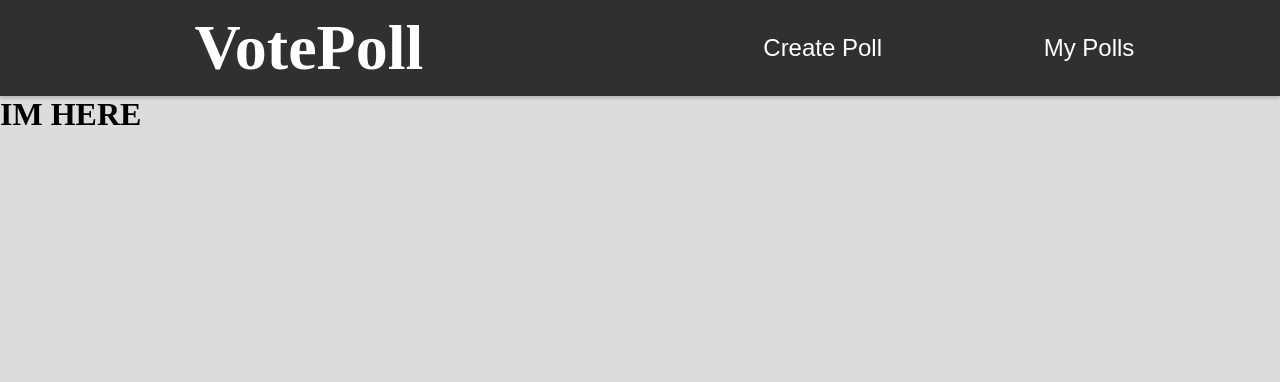
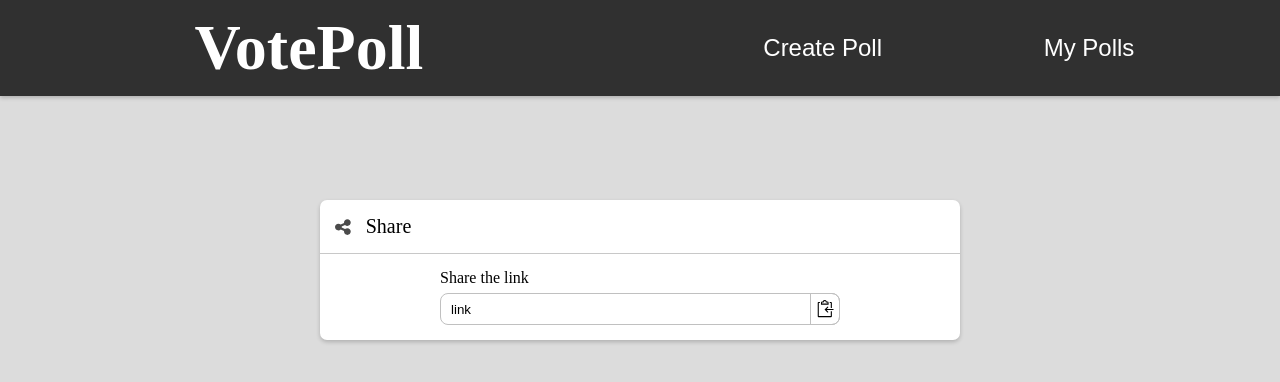
Before and after one commit to Akat21/VotePoll, a React (Create React App) app in the folder front/: page /1 in a window 1280 px wide. Shown: the top 382 px of the page. Built offline with nearby package versions, Linux system fonts and the light colour scheme; no server answers.

Commit message:
poll page

```diff
--- a/front/package.json
+++ b/front/package.json
@@ -13,13 +13,17 @@
     "@types/jest": "^27.5.2",
     "@types/node": "^16.18.38",
     "@types/react": "^18.2.15",
+    "@types/react-copy-to-clipboard": "^5.0.4",
     "@types/react-dom": "^18.2.7",
+    "@types/react-tooltip": "^4.2.4",
     "axios": "^1.4.0",
     "dotenv": "^16.3.1",
     "react": "^18.2.0",
+    "react-copy-to-clipboard": "^5.1.0",
     "react-dom": "^18.2.0",
     "react-router-dom": "^6.14.2",
     "react-scripts": "5.0.1",
+    "react-tooltip": "^5.19.0",
     "typescript": "^4.9.5",
     "web-vitals": "^2.1.4"
   },
--- a/front/src/createPool/MainForm.tsx
+++ b/front/src/createPool/MainForm.tsx
@@ -27,7 +27,7 @@ const MainForm: React.FC = () =>{
 
     const postData: () => Promise<void> = async () =>{
         try{
-            const response: MongoDBResponse = await VotePollAPI.post('', {question: "question", answers: ["1", "2"]})
+            const response: MongoDBResponse = await VotePollAPI.post('', {question: question, answers: answers})
             navigate(`/${response.insertedId}`);
         } catch(err) {
             console.log(err)
--- /dev/null
+++ b/front/src/pool/MainForm.tsx
@@ -0,0 +1,41 @@
+import React from 'react'
+
+interface MainFormProps{
+    question: string
+    answers: string[]
+}
+
+const MainForm: React.FC<MainFormProps> = ({question, answers}) =>{
+    const [answer, setAnswer] = React.useState<string | undefined>()
+
+    const onSubmitHandle = () =>{
+        console.log(answer)
+    }
+
+    const onOptionChangeHandle = (value: string) =>{
+        setAnswer(value)
+    }
+
+    const Answers = answers.map((item, idx)=>{
+        return (
+            <label key={idx}>
+                <input type="radio" name="answer" id="answer-checkbox" value={item}
+                       checked={answer === item} onChange={(e)=>onOptionChangeHandle(e.target.value)}/>
+                <p>{item}</p>
+            </label>
+        )
+    })
+
+    return(
+        <div className="pool-answers-main-form-container">
+            <h1>{question}</h1>
+            <form className="pool-answers-main-form">
+                <h2>Make a choice:</h2>
+                {Answers}
+                <button type="button" onClick={onSubmitHandle} className="submit-vote-btn">Vote</button>
+            </form>
+        </div>
+    )
+}
+
+export default MainForm
--- a/front/src/pool/Pool.tsx
+++ b/front/src/pool/Pool.tsx
@@ -1,8 +1,34 @@
 import React from "react";
+import { useLocation } from "react-router-dom"
+import MainForm from "./MainForm";
+import ShareForm from "./ShareForm";
+import VotePollAPI from "../api/VotePollAPI";
+import { Poll } from "../../types/customTypes";
+import './poll.css'
 
 const Pool: React.FC = () =>{
+    const location = useLocation()
+    const [pollData, setPollData] = React.useState<Poll | undefined>()
+
+    React.useEffect(()=>{
+        const getData: () => Promise<void> = async () =>{
+            try{
+                const response: Poll = await VotePollAPI.get(`/${location.pathname.substring(1)}`)
+                setPollData({question: response.question, answers: response.answers})
+            } catch(err) {
+                console.log(err)
+            }
+        }
+        getData()
+    }, [])
+
+
+
     return(
-        <h1>{"IM HERE"}</h1>
+        <div className="poll-creator-main-container">
+            {pollData && <MainForm question={pollData.question} answers={pollData.answers}/>}
+            <ShareForm link={"link"}/>
+        </div>
     )
 }
 
--- /dev/null
+++ b/front/src/pool/ShareForm.tsx
@@ -0,0 +1,28 @@
+import React from 'react'
+import { FontAwesomeIcon } from '@fortawesome/react-fontawesome'
+import { faShareAlt } from '@fortawesome/free-solid-svg-icons'
+import LinkForm from './components/LinkForm'
+
+interface ShareFormProps{
+    link: string
+}
+
+const ShareForm: React.FC<ShareFormProps> = ({link}) =>{
+    return(
+        <div className="pool-share-form-container">
+            <div className="share-title-container">
+                <FontAwesomeIcon icon={faShareAlt} style={{alignSelf:"center"}} fontSize={"18px"} opacity={0.7}/>
+                <h1>Share</h1>
+            </div>
+            <hr />
+            <div className="share-input-container">
+                <div className="share-input-copy-content">
+                    <p>Share the link</p>
+                    <LinkForm link={link} />
+                </div>
+            </div>
+        </div>
+    )
+}
+
+export default ShareForm
--- /dev/null
+++ b/front/src/pool/components/CopyToClipboardIcon.tsx
@@ -0,0 +1,16 @@
+import React from 'react'
+
+const CopyToClipboardIcon: React.FC = () =>{
+    return(
+        <svg fill="#000000" width="40px" height="50px" viewBox="0 0 36 36" version="1.1"  preserveAspectRatio="xMidYMid meet" xmlns="http://www.w3.org/2000/svg" xmlnsXlink="http://www.w3.org/1999/xlink">
+        <title>copy-to-clipboard-line</title>
+        <path d="M22.6,4H21.55a3.89,3.89,0,0,0-7.31,0H13.4A2.41,2.41,0,0,0,11,6.4V10H25V6.4A2.41,2.41,0,0,0,22.6,4ZM23,8H13V6.25A.25.25,0,0,1,13.25,6h2.69l.12-1.11A1.24,1.24,0,0,1,16.61,4a2,2,0,0,1,3.15,1.18l.09.84h2.9a.25.25,0,0,1,.25.25Z" className="clr-i-outline clr-i-outline-path-1"></path>
+        <path d="M33.25,18.06H21.33l2.84-2.83a1,1,0,1,0-1.42-1.42L17.5,19.06l5.25,5.25a1,1,0,0,0,.71.29,1,1,0,0,0,.71-1.7l-2.84-2.84H33.25a1,1,0,0,0,0-2Z" className="clr-i-outline clr-i-outline-path-2"></path>
+        <path d="M29,16h2V6.68A1.66,1.66,0,0,0,29.35,5H27.08V7H29Z" className="clr-i-outline clr-i-outline-path-3"></path>
+        <path d="M29,31H7V7H9V5H6.64A1.66,1.66,0,0,0,5,6.67V31.32A1.66,1.66,0,0,0,6.65,33H29.36A1.66,1.66,0,0,0,31,31.33V22.06H29Z" className="clr-i-outline clr-i-outline-path-4"></path>
+        <rect x="0" y="0" width="36" height="36" fill-opacity="0"/>
+    </svg>
+    )
+}
+
+export default CopyToClipboardIcon
--- /dev/null
+++ b/front/src/pool/components/LinkForm.tsx
@@ -0,0 +1,24 @@
+import React from 'react'
+import CopyToClipboard from 'react-copy-to-clipboard'
+import CopyToClipboardIcon from './CopyToClipboardIcon'
+import { Tooltip } from 'react-tooltip'
+
+interface LinkFormProps{
+    link: string
+}
+
+const LinkForm: React.FC<LinkFormProps> = ({link}) =>{
+    return(
+        <label className='share-link-input'>
+            <input type="text" value={link}/>
+            <CopyToClipboard text={link}>
+                <button data-tooltip-id="my-tooltip" data-tooltip-content={"Copied!"} data-tooltip-delay-hide={2000}>
+                    <CopyToClipboardIcon />
+                </button>
+            </CopyToClipboard>
+            <Tooltip id='my-tooltip' openOnClick={true} style={{transition: "ease 0.5s all"}}/>
+        </label>
+    )
+}
+
+export default LinkForm
--- /dev/null
+++ b/front/src/pool/poll.css
@@ -0,0 +1,139 @@
+.pool-answers-main-form-container{
+    margin-top: 5vh;
+    border-radius: 7px;
+    border-top: 4px solid gold;
+    width: 80vh;
+    background: white;
+    box-shadow: 0 2px 4px rgba(0, 0, 0, 0.2);
+    margin-bottom: 5vh;
+}
+
+.pool-answers-main-form-container h1{
+    font-size: 23px;
+    font-weight: 900;
+    margin: 15px;
+    margin-top: 30px;
+}
+
+.pool-answers-main-form{
+    margin: 15px;
+    margin-top: 30px;
+}
+
+.pool-answers-main-form h2{
+    font-size: 18px;
+    color:#707070;
+    margin-bottom: 18px;
+}
+
+.pool-answers-main-form input{
+    align-self: center;
+    width: 20px;
+    height: 20px;
+    cursor: pointer;
+}
+
+.pool-answers-main-form label{
+    display: flex;
+    flex-direction: row;
+    align-items: flex-start;
+    margin-bottom: 15px;
+    cursor: pointer;
+}
+
+.pool-answers-main-form p{
+    align-self: center;
+    margin-left: 15px;
+    color:#707070;
+}
+
+.submit-vote-btn{
+    background: #3457D5;
+    border: none;
+    border-radius: 7px;
+    color: white;
+    width: 25%;
+    height: 37px;
+    margin-top: 10px;
+    cursor: pointer;
+    transition: all 0.5s ease;
+}
+
+.submit-vote-btn:hover{
+    background: #0039a6;
+}
+
+.pool-share-form-container{
+    margin-top: 5vh;
+    border-radius: 7px;
+    width: 80vh;
+    background: white;
+    box-shadow: 0 2px 4px rgba(0, 0, 0, 0.2);
+    margin-bottom: 5vh;
+}
+
+.share-title-container{
+    display: flex;
+    flex-direction: row;
+    margin: 15px;
+}
+
+.share-title-container h1{
+    font-size: 20px;
+    font-weight: 300;
+    margin-left: 15px;
+}
+
+.pool-share-form-container hr{
+    height: 1px;
+    border: 0;
+    background: #C8C8C8;
+    font-weight: 100;
+}
+
+.share-input-container{
+    display: flex;
+    flex-direction: column;
+    align-items: center;
+    margin: 15px;
+}
+
+.share-input-container input{
+    width: 400px;
+    height: 32px;
+    padding-left: 10px;
+    padding-right: 10px;
+    border: 1px solid silver;
+    border-radius: 8px;
+}
+
+.share-link-input{
+    display: flex;
+    align-items: center;
+    position: relative;
+    margin-top: 6px;
+}
+
+.share-link-input button{
+    position: absolute;
+    top: 0;
+    right: 0;
+    bottom: 0;
+    height: 32px;
+    width: 30px;
+    background: none;
+    border: 1px solid silver;
+    border-top-right-radius: 8px;
+    border-bottom-right-radius: 8px;
+    cursor: pointer;
+}
+
+.share-link-input button:hover{
+    background: #F5F5F5;
+}
+
+.share-link-input svg{
+    width: 70%;
+    height: 100%;
+    align-self: flex-start;
+}
--- a/front/types/customTypes.tsx
+++ b/front/types/customTypes.tsx
@@ -6,3 +6,8 @@ export interface MongoDBResponse{
     acknowledged: boolean,
     insertedId: string
 }
+
+export interface Poll{
+    question: string,
+    answers: string[]
+}
```
Also changed, not shown: 1 other file (tests, documents, lock files or other folders).
